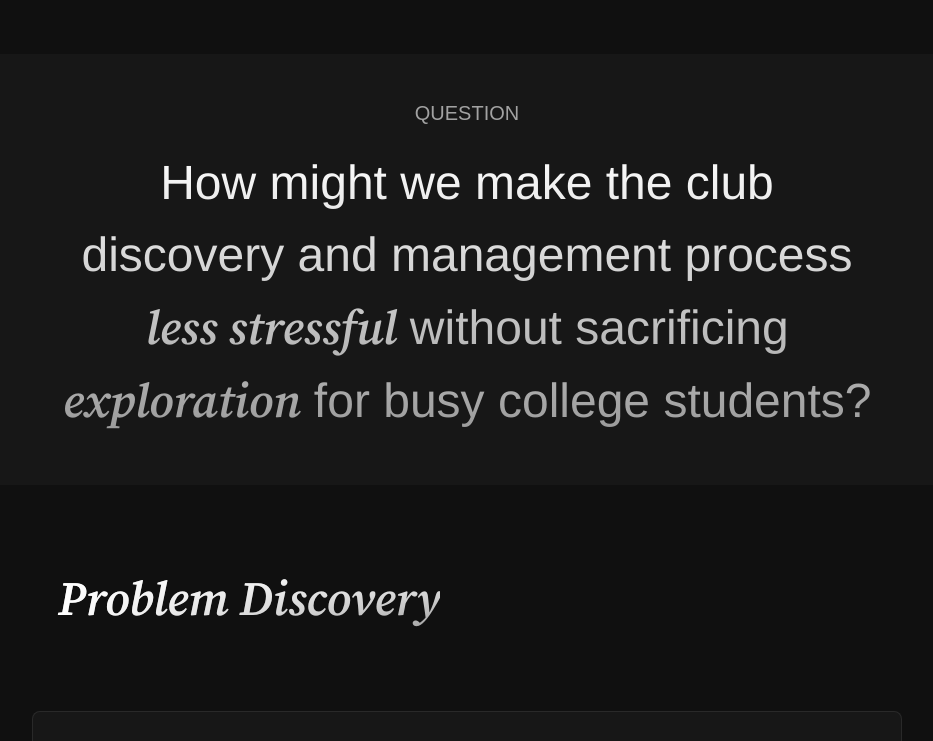
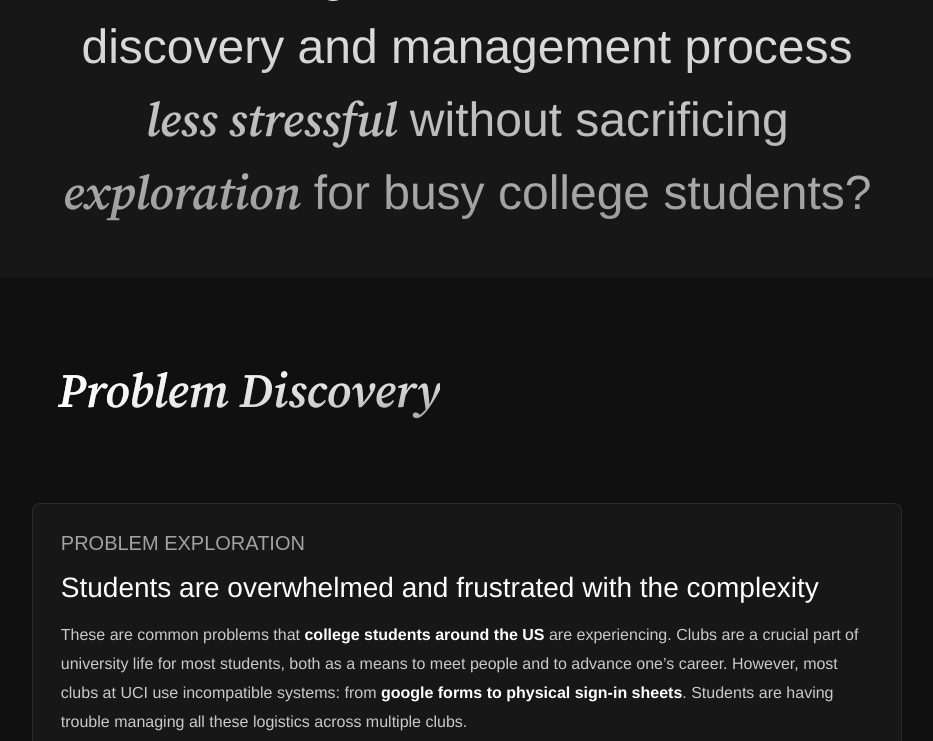
Before and after one commit to Jaslavie/personal-portfolio, a PHP site: page /projects/questify.html in a window 1280 px wide. Shown: the part 2739-3480 px from the top of the page, without its empty margins (173-1106 px from the left). Run offline with PHP 8.4, Linux system fonts and the light colour scheme; some libraries are stand-ins or nearby versions; some web fonts are replaced.

Commit message:
revised questify case study

```diff
--- a/assets/html/footer.html
+++ b/assets/html/footer.html
@@ -7,7 +7,7 @@
     <div class="contact-contain">
       <div class="contact-left">
         <img
-          src="images/jasmine wu logo official.png"
+          src="../images/jasmine wu logo official.png"
           alt="Jasmine Wu Initials Logo"
         />
       </div>
@@ -22,22 +22,22 @@
             target = "_blank"
             >Resume</a
           >
-          <img src="images/arowRight.svg" />
+          <img src="../images/arowRight.svg" />
         </div>
         <!-- linkedin -->
         <div class="link">
           <a href="https://www.linkedin.com/in/jaslavie/">Linkedin</a>
-          <img src="images/arowRight.svg" />
+          <img src="../images/arowRight.svg" />
         </div>
         <!-- github -->
         <div class="link">
           <a href="https://github.com/Jaslavie">Github</a>
-          <img src="images/arowRight.svg" />
+          <img src="../images/arowRight.svg" />
         </div>
         <!-- devpost -->
         <div class="link">
           <a href="https://devpost.com/jaslavie">Devpost</a>
-          <img src="images/arowRight.svg" />
+          <img src="../images/arowRight.svg" />
         </div>
       </div>
       <div class="contact-right">
@@ -45,19 +45,19 @@
         <!-- website nav -->
         <div class="link">
           <a href="index.html#projects">Work</a>
-          <img src="images/arowRight.svg" />
+          <img src="../images/arowRight.svg" />
         </div>
         <div class="link">
           <a href="serendipity.html#paintings">Play</a>
-          <img src="images/arowRight.svg" />
+          <img src="../images/arowRight.svg" />
         </div>
         <div class="link">
           <a href="serendipity.html">Serendipity</a>
-          <img src="images/arowRight.svg" />
+          <img src="../images/arowRight.svg" />
         </div>
         <div class="link">
           <a href="about.html">About</a>
-          <img src="images/arowRight.svg" />
+          <img src="../images/arowRight.svg" />
         </div>
       </div>
     </div>
--- a/projects/dispatch.html
+++ b/projects/dispatch.html
@@ -633,7 +633,7 @@
       <div id="footer-placeholder"></div>
       <script>
         $(function () {
-          $("#footer-placeholder").load("assets/html/footer.html");
+          $("#footer-placeholder").load("../assets/html/footer.html");
         });
       </script>
 
--- a/projects/questify.html
+++ b/projects/questify.html
@@ -73,9 +73,8 @@
         <div class="case-header-contain">
           <span class="auto-type"></span
           ><span class="auto-type-after"
-            >a centralized CRM system directly linking university clubs and
-            students</span
-          >
+            >a Centralized Hub Connecting University Clubs with Students
+          </span>
         </div>
         <div class="tag-wrap">
           <div class="tag">MOBILE APP</div>
@@ -153,12 +152,11 @@
             like the complexity of club discovery and academic pressure
             discourage students from finding their tribe.
           </p>
-        </div>
-        <div class="case-inner-img-contain">
           <img src="../images/questify/theDeliverablesQuestify.svg" alt="" />
         </div>
+
         <div class="case-call-out">
-          <div class="case-subheading">QUESTION</div>
+          <div class="case-subheading">HOW MIGHT WE</div>
           <h1>
             How might we make the club discovery and management process
             <span>less stressful</span> without sacrificing
@@ -168,38 +166,45 @@
         <div class="case-section">
           <h1><span>Problem Discovery</span></h1>
         </div>
+        <div class="case-container">
           <div class="case-text-contain">
             <div class="case-subheading">PROBLEM EXPLORATION</div>
-          <h2>
-            University clubs are decentralized, inconsistent, and frustrating to
-            navigate
-          </h2>
+            <h2>Students are overwhelmed and frustrated with the complexity</h2>
             <p>
               These are common problems that
-            <span>college students around the US</span> are experiencing. Clubs
-            are a crucial part of university life for most students, both as a
-            means to meet people and to advance one’s career. However, most
-            clubs at UCI use incompatible systems: from
+              <span>college students around the US</span> are experiencing.
+              Clubs are a crucial part of university life for most students,
+              both as a means to meet people and to advance one’s career.
+              However, most clubs at UCI use incompatible systems: from
               <span>google forms to physical sign-in sheets</span>. Students are
               having trouble managing all these logistics across multiple clubs.
             </p>
-        </div>
-        <div class="case-inner-img-contain">
             <img src="../images/questify/redditComments.svg" alt="" />
-          <p>
+            <div class="caption">
               comments about the most used platform to discover clubs:
               CampusGroups
-          </p>
             </div>
+          </div>
+
           <div class="case-text-contain">
-          <div class="case-subheading">PROBLEM</div>
+            <div class="case-subheading">EMPATHIZING</div>
 
-          <h2>Imagine this:</h2>
+            <h2>Multiple streams of information</h2>
             <p>
-            You’re a HS Senior who just got into your dream college. You’re
-            excited to get involved but with <span>over 1,000 clubs</span> and move-in prep, you
-            just don’t have time. You end up joining clubs that you’re not
-            interested in and fall off in a month. What now?
+              Imagine you're a HS Senior who just got into your dream college.
+              You’re excited to get involved but with
+              <span>over 1,000 clubs</span> and move-in prep, you just don’t
+              have time. You end up joining clubs that you’re not interested in
+              and fall off in a month. What now? <br /><br />
+              After digging deeper into the student life of other campuses, we
+              found that public universities have a LOT of clubs. Students
+              <a
+                href="https://www.reddit.com/r/college/comments/w5go9p/is_joining_clubs_in_college_absolutely_necessary/"
+                target="_blank"
+                >expressed hesitation</a
+              >
+              to join clubs due to inflexible schedules and misalignment with
+              their career ambitions.
             </p>
 
             <img src="../images/questify/universityRandomPapers.svg" alt="" />
@@ -207,39 +212,18 @@
               spreadsheets, google forms, physical forms... and a bunch of
               unorganized touch points
             </div>
-          <p>
-            After digging deeper into the student life of other campuses, we
-            found that public universities have a LOT of clubs
-            <a
-              href="https://dailybruin.com/2023/10/19/selective-admissions-processes-for-competitive-clubs-create-challenges-for-bruins"
-              target="_blank"
-              >(UCLA has over 1200!)</a
-            >
-            Students on reddit and discord (popular social media platforms for
-            uni students)
-            <a
-              href="https://www.reddit.com/r/college/comments/w5go9p/is_joining_clubs_in_college_absolutely_necessary/"
-              target="_blank"
-              >expressed hesitation</a
-            >
-            to participate in new clubs due to inflexible schedules and lack of
-            alignment with their career ambitions.
-            <span>Do UCI students experience the same frustrations?</span>
-          </p>
           </div>
 
           <div class="case-text-contain">
             <div class="case-subheading">PROBLEM VALIDATION</div>
-          <h2>
-            Why do we need this? Because <span>the pipeline is messy...</span>
-          </h2>
+            <h2>The User Pipeline is messy</h2>
             <p>
               The current user flow between clubs and students isn’t consistent
               across clubs and leverages a lot of external softwares that
-            <span>increases the BTE</span> to participating in these clubs.
-            <br /><br />
-            To address the issue of lacking a centralized access point for club
-            activities, <span>I mapped out the direct flow</span> between
+              <span>increases the barriers-to-entry</span> to participating in
+              these clubs. <br /><br />
+              To address the issue of lacking a centralized access point for
+              club activities, <span>I mapped out the direct flow</span> between
               students and clubs. I also included the main input items (feedback
               and demographic data) that were not well centralized in clubs.
             </p>
@@ -247,34 +231,46 @@
             <img src="../images/questify/questifyBeforeAndAfter.svg" alt="" />
             <div class="caption">Pipeline between users and clubs</div>
           </div>
+          <div class="case-text-contain">
+            <div class="case-subheading">SECONDARY ANALYSIS</div>
+            <h2>Current Solutions aren't working</h2>
+            <p>
+              One of the main, university-funded platforms students are familiar
+              with is CampusGroups: an
+              <span>information-heavy, complex system</span> for clubs to upload
+              their events. Analyzing competitors revealed that academic
+              institutions just want a "good-enough" platform, even if that
+              means
+              <span>sacrificing student experience.</span>
+            </p>
 
-        <div class="case-text-contain">
-          <div class="case-subheading">SNEAK PEAK</div>
-          <h2>A <span>direct link</span> between clubs <> students</h2>
-          <p>
-            We created 2 different platforms: a mobile app for students to
-            discover events and leave reviews and a centralized web-based
-            dashboard for clubs to track data about users. Our goal was to
-            directly link clubs and students
-            <span>without sacrificing accessibility and usability</span>
-          </p>
+            <img
+              src="../images/questify/competitiveAnalysisQuestify.svg"
+              alt=""
+            />
+            <div class="caption">
+              Competitive Analysis on similar event-discovery platforms
             </div>
+          </div>
+        </div>
+
         <div class="case-inner-img-contain">
           <img src="images/questify/questifyPlatformMock.svg" alt="" />
         </div>
+        <!--* user research -->
         <div class="case-section">
           <h1><span>User Research</span></h1>
         </div>
-
+        <div class="case-container">
           <div class="case-text-contain">
-          <div class="case-subheading">USER RESEARCH</div>
+            <div class="case-subheading">METHODOLOGIES</div>
             <h2>
               We talked to <span>30+ UCI students</span>... and they’re
               frustrated.
             </h2>
             <p>
-            Through our personal connections, we received feedback from students
-            through
+              Through our personal connections, we received feedback from
+              students through
               <span
                 >24 user surveys, 4 user interviews, and several coffee
                 chats</span
@@ -288,16 +284,16 @@
           <div class="case-inner-img-contain">
             <img src="../images/questify/userCommentsQuest.svg" />
           </div>
-        <!--* user research -->
+
           <div class="case-container">
             <div class="case-text-contain">
               <div class="case-subheading">RESEARCH DOCUMENTATION</div>
               <h2>User Research Protocol</h2>
               <p>
-              To dig deeper into root cause and patterns of frustrations across
-              UCI students, I worked with my team to craft a
-              <span>research protocol</span> shipped to students to UCI discord
-              channels and personal connections to club executives.
+                To dig deeper into root cause and patterns of frustrations
+                across UCI students, I worked with my team to craft a
+                <span>research protocol</span> shipped to students to UCI
+                discord channels and personal connections to club executives.
               </p>
               <img src="../images/questify/userProtocolQuestify.svg" alt="" />
               <div class="caption">
@@ -310,17 +306,21 @@
           </div>
 
           <div class="case-inner-img-contain">
-          <img src="../images/questify/researchFindingsV2Questify.svg" alt="" />
+            <img
+              src="../images/questify/researchFindingsV2Questify.svg"
+              alt=""
+            />
           </div>
           <div class="case-text-contain">
             <div class="case-container">
-            <div class="case-subheading">USER RESEARCH</div>
+              <div class="case-subheading">USER INTERVIEWS</div>
               <h2>Interviewing 4 UCI Students</h2>
               <p>
                 After scheduling interviews with 4 UCI students, here are the
                 common patterns of behavior we found. <br /><br />
-              <span>frustrated by:</span> complexity of current systems forcing
-              them to do more work than necessary -> higher user drop-off
+                <span>frustrated by:</span> complexity of current systems
+                forcing them to do more work than necessary leads to higher user
+                drop-off
                 <br />
                 <span>motivated by:</span> building social connections and
                 career-boosting opportunities
@@ -333,6 +333,143 @@
               </div>
             </div>
           </div>
+          <div class="case-text-contain">
+            <div class="case-container">
+              <div class="case-subheading">RESEARCH SYNTHESIS</div>
+              <h2>Connecting the dots between clubs and students</h2>
+              <p>
+                Using raw user feedback, I documented findings on sticky notes
+                and grouped them to identify common behaviors, motivations, and
+                frustrations among students and club executives.
+              </p>
+              <hr class="divider" />
+              <h3>Conceptual Clustering</h3>
+              <img src="../images/questify/clusteringQuestify.svg" alt="" />
+              <div class="caption">
+                sticky notes collected from interviews, observations, surveys,
+                and secondary research.
+              </div>
+              <hr class="divider" />
+              <h3>Documenting Insights</h3>
+              <img src="../images/questify/majorInsightsQuestify.svg" alt="" />
+              <div class="caption">
+                Consolidating data points from user surveys and interviews into
+                a comprehensive document
+              </div>
+            </div>
+          </div>
+          <div class="case-text-contain">
+            <div class="case-container">
+              <div class="case-subheading">USER PERSONAS</div>
+              <h2>Characterizing our Core User Groups</h2>
+              <p>
+                We identified two primary user groups.
+
+                <span>Club Officers</span> are clear about their career
+                direction and want to user clubs to build their resume.
+
+                <span>Students</span> are less clear about their goals and want
+                to use clubs to explore their interests and build skills.
+              </p>
+
+              <img src="../images/questify/userPersonaQuestify.png" alt="" />
+              <div class="caption">
+                User Personas for Club Officers and Involved Students
+              </div>
+            </div>
+          </div>
+
+          <div
+            class="case-section"
+            style="
+              display: flex;
+              flex-direction: column;
+              align-items: flex-start;
+              margin-top: 10vh;
+            "
+          >
+            <div class="case-subheading">SUMMARY</div>
+            <h2>KEY INSIGHTS</h2>
+          </div>
+          <div class="case-container">
+            <div class="case-text-contain">
+              <h3 style="color: white">
+                🕒 Time-based Accountability Motivates Task Completion
+              </h3>
+              <p>
+                University students have a more freedom over their time, but
+                this comes with
+                <span>more responsibility and less accountability</span>. They
+                prefer accountability systems that are <span>time-based.</span>
+              </p>
+            </div>
+            <div class="case-text-contain">
+              <h3 style="color: white">
+                🎯 Barriers to Club Discovery Prevent Student Engagement
+              </h3>
+              <p>
+                Many students expressed difficulty in discovering clubs that
+                matched their interests due to
+                <span>lack of centralized platforms</span>, which led to missed
+                opportunities and lower participation rates.
+              </p>
+            </div>
+            <div class="case-text-contain">
+              <h3 style="color: white">
+                📊 Lack of Data Transparency for Club Executives
+              </h3>
+              <p>
+                Club leaders found it challenging to track member growth and
+                engagement with <span>no effective data analysis systems</span>,
+                making it difficult to improve retention and measure the impact
+                of their initiatives.
+              </p>
+            </div>
+          </div>
+        </div>
+        <div class="case-section">
+          <h1><span>Translating into Solutions</span></h1>
+        </div>
+        <div class="case-container">
+          <div class="case-text-contain">
+            <div class="case-container">
+              <div class="case-subheading">USER JOURNEY</div>
+              <h2>Mapping Entry Point Flows</h2>
+              <p>
+                Based on the research, students care primarily about
+                <span>interest and career-driven</span> outcomes when
+                interacting with clubs. Club executives, on the other hand, are
+                more concerned with
+                <span>member growth and resume building experiences</span>.
+              </p>
+
+              <img src="../images/questify/userJourneyQuestify.png" alt="" />
+              <div class="caption">
+                User Journey Mapping of students and club officers based on user
+                research
+              </div>
+            </div>
+          </div>
+          <div class="case-text-contain">
+            <div class="case-container">
+              <div class="case-subheading">FEATURE PRIORITIZATION</div>
+              <h2>Prioritizing Features</h2>
+              <p>
+                For officers, we prioritized tangible stats and demographic info to increase <span>situational awareness</span> over their club, not completely offloading their work.
+                <br>
+                For students, we prioritized <span>accountability and interest-based</span> features to increase engagement and aid in their career consolidation process.
+              </p>
+
+              <img src="../images/questify/featurePrioritizationQuestify.png" alt="" />
+              <div class="caption">
+               Prioritization Map of all features our team had brainstormed.
+              </div>
+            </div>
+          </div>
+        </div>
+        <div class="case-header-img">
+          <img src="../images/questify/finalQuestify.svg" alt="" />
+        </div>
       </div>
 
       <!-- footer -->
@@ -340,7 +477,7 @@
 
       <script>
         $(function () {
-          $("#footer-placeholder").load("assets/html/footer.html");
+          $("#footer-placeholder").load("../assets/html/footer.html");
         });
       </script>
 
--- a/style.css
+++ b/style.css
@@ -1196,7 +1196,7 @@ p.black {
 .sticky-note-right p,
 .sticky-note p {
   color: var(--textColor);
-  font-size: 16px;
+  font-size: 14px;
   line-height: 1.8;
 }
 .sticky-note-left p span,
```
Also changed, not shown: about.html (+22 -14 lines), index.html (+34 -96 lines), images/questify/clusteringQuestify.svg (added), images/questify/competitiveAnalysisQuestify.svg (added), images/questify/featurePrioritizationQuestify.png (added), images/questify/finalQuestify.svg (added), images/questify/majorInsightsQuestify.svg (added), 4 other files. Lines whose indentation alone changed are shown as unchanged.
